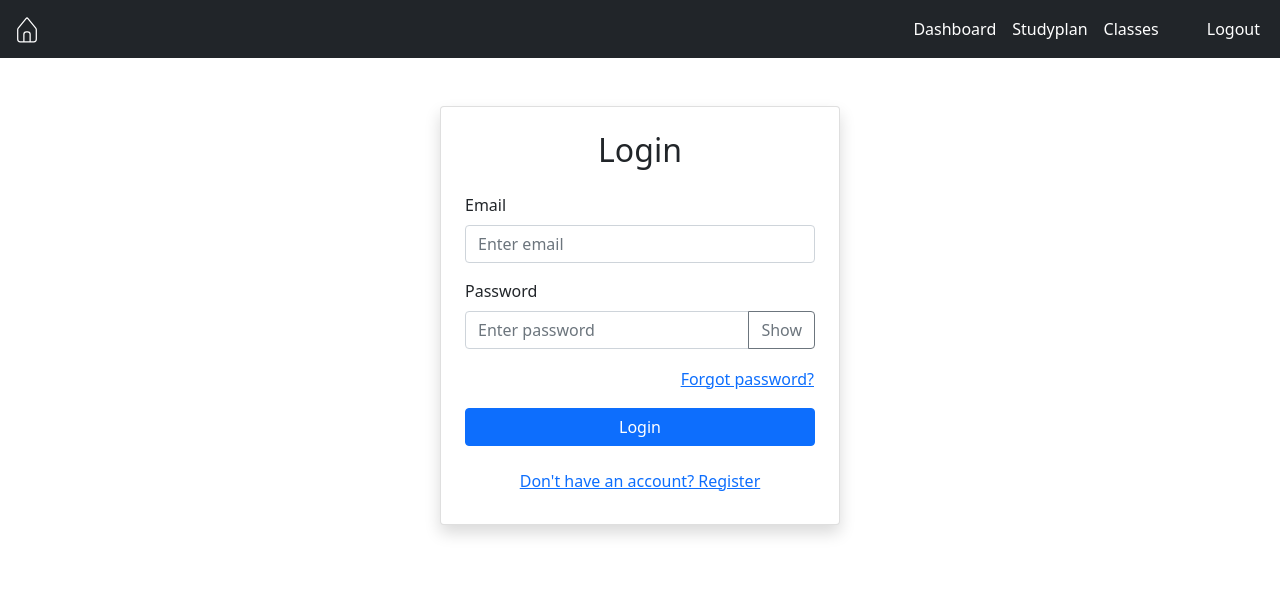
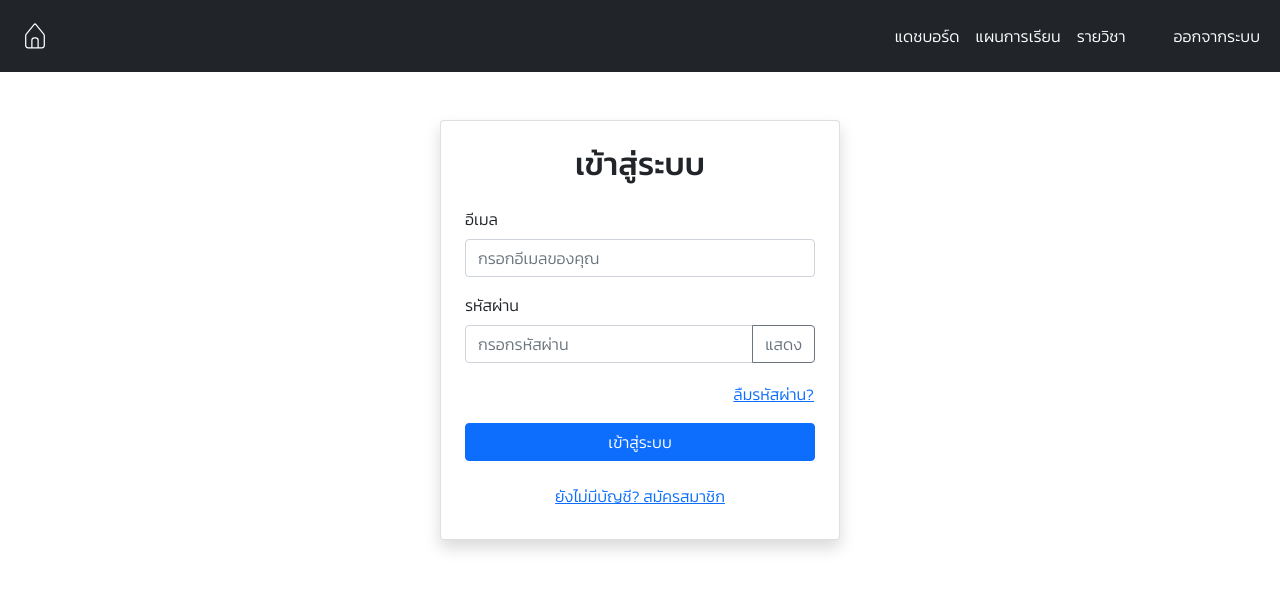
Before and after one commit to THEkingmay/class_cal_unit, a React (Vite) app: page /loginRegister in a window 1280 px wide. Shown: the top 590 px of the page. Built offline with nearby package versions, Linux system fonts and the light colour scheme; no server answers.

Commit message:
lastest version

```diff
--- a/index.html
+++ b/index.html
@@ -6,6 +6,9 @@
     <meta name="viewport" content="width=device-width, initial-scale=1.0" />
     <title>class_unit_calculator</title>
     <link href="https://cdn.jsdelivr.net/npm/bootstrap@5.0.2/dist/css/bootstrap.min.css" rel="stylesheet" integrity="sha384-EVSTQN3/azprG1Anm3QDgpJLIm9Nao0Yz1ztcQTwFspd3yD65VohhpuuCOmLASjC" crossorigin="anonymous">
+    <link rel="preconnect" href="https://fonts.googleapis.com">
+    <link rel="preconnect" href="https://fonts.gstatic.com" crossorigin>
+    <link href="https://fonts.googleapis.com/css2?family=Kanit:ital,wght@0,100;0,200;0,300;0,400;0,500;0,600;0,700;0,800;0,900;1,100;1,200;1,300;1,400;1,500;1,600;1,700;1,800;1,900&display=swap" rel="stylesheet">
   </head>
   <body>
     <div id="root"></div>
--- a/src/components/AuthWrapper.jsx
+++ b/src/components/AuthWrapper.jsx
@@ -2,14 +2,16 @@
 import { useEffect, useState, createContext } from 'react'
 import { onAuthStateChanged } from 'firebase/auth'
 import { useNavigate, useLocation } from 'react-router-dom'
+import { getUserStudyplan , getUserClasses } from '../data/fireStore'
 
 import { auth } from '../data/UserAuth'
 import Loading from '../items/Loading'
 
-const AuthContext = createContext()   // รวมทุกอย่างไว้ที่ context เพื่อประหยัดโควต้า firestore
+const AuthContext = createContext()   // รวมทุกอย่างไว้ที่ context เพื่อประหยัดโควต้า firestore ส่วนการเพิ่มลบหรืออับเดตค่อยไปทำในแต่ละหน้า
 
 export default function AuthWrapper({ children }) {
   const [currentUserID, setUID] = useState(null)
+  const [currEmail , setCurrEmail] = useState(null)
   const [loading, setLoading] = useState(true)
   const [studyPlanData , setPlanData ] = useState([]) // แผนการเรียนยังไงก็ต้องมีอันเดียวฉะนั้นใช้ index 0 เสมอ !!
 
@@ -22,18 +24,23 @@ export default function AuthWrapper({ children }) {
               const tmp=[]
               data.forEach(d=>tmp.push({id:d.id , data: d.data()}))
               setPlanData(tmp)
+              console.log(tmp)
           }catch(err){
               console.log(err.message)
           }
       }
-
+    const fetchUserClasses = async () =>{
+      // get classes after login for context
+    }
   useEffect(() => {
     setLoading(true)
     const unsubscribe = onAuthStateChanged(auth, (user) => {
       if(user){
         setUID(user.uid)
+        setCurrEmail(user.email)
       }else{
         setUID(null)
+        setCurrEmail(null)
         setPlanData([])
       }
       if (!user && location.pathname !== '/loginRegister') {
@@ -49,8 +56,9 @@ export default function AuthWrapper({ children }) {
   useEffect(() => {
     if (currentUserID) {
       fetchUersStudyplan()
+      fetchUserClasses()
     }
-  }, [currentUserID])
+  }, [currentUserID]) // after login ถ้าไอดีไม่เปลี่ยน ไม่เรียกเพราะจะได้ประหยัดโควต้าการเรียก firestore
 
   if (loading) {
     return(
@@ -58,7 +66,7 @@ export default function AuthWrapper({ children }) {
     }
 
   return (
-    <AuthContext.Provider value={{ currentUserID , navigate , studyPlanData , fetchUersStudyplan}}>
+    <AuthContext.Provider value={{ currentUserID, currEmail , navigate , studyPlanData , fetchUersStudyplan}}>
       {children}
     </AuthContext.Provider>
   )
--- a/src/components/Navbar.jsx
+++ b/src/components/Navbar.jsx
@@ -1,23 +1,28 @@
 import { Link } from "react-router-dom";
 import { CiHome } from "react-icons/ci";
 import { RxHamburgerMenu } from "react-icons/rx";
-import { useEffect , useState } from "react";
+import { useEffect, useState } from "react";
 import { useLocation } from "react-router-dom";
 import { logout } from "../data/UserAuth";
-import './Navbar.css'
+import "./Navbar.css";
 
+import { AuthContext } from "./AuthWrapper";
+import { useContext } from "react";
 import AlertMessage from "../items/AlertMessage";
 
 export default function Navbar() {
-    const [errMsg , setErrMsg] = useState("")
-    const [currPage , setCurrpage] = useState("")
-    const location = useLocation()
-    useEffect(()=>{
-        if(location.pathname==='/dashboard')setCurrpage("dashboard")
-        else if(location.pathname==='/studyplan')setCurrpage("studyplan")
-        else if(location.pathname==='/classes')setCurrpage("classes")
-        else setCurrpage("")
-    },[location.pathname])
+  const [errMsg, setErrMsg] = useState("");
+  const [currPage, setCurrPage] = useState("");
+  const location = useLocation();
+
+  const {currEmail} = useContext(AuthContext)
+
+  useEffect(() => {
+    if (location.pathname === "/dashboard") setCurrPage("dashboard");
+    else if (location.pathname === "/studyplan") setCurrPage("studyplan");
+    else if (location.pathname === "/classes") setCurrPage("classes");
+    else setCurrPage("");
+  }, [location.pathname]);
 
   const closeNavbar = () => {
     const menu = document.getElementById("navbarNav");
@@ -27,25 +32,27 @@ export default function Navbar() {
     }
   };
 
-    const handleLogout = async () =>{
-        try{
-            await logout()
-        }catch(err){
-            setErrMsg(err)
-            setTimeout(()=>{setErrMsg("")},3000)
+  const handleLogout = async () => {
+    try {
+      await logout();
+    } catch (err) {
+      setErrMsg(err.message);
+      setTimeout(() => {
+        setErrMsg("");
+      }, 3000);
     }
-    }
+  };
 
   return (
     <nav className="navbar navbar-expand-lg navbar-dark bg-dark">
-            <AlertMessage type={'error'} msg={errMsg}/>
+      <AlertMessage type={"error"} msg={errMsg} />
       <div className="container-fluid">
-                {/* โลโก้หรือปุ่มกลับหน้า Dashboard */}
+        {/* โลโก้ หรือปุ่มกลับไปหน้าแดชบอร์ด */}
         <Link to="/dashboard" className="navbar-brand">
-                    <CiHome size={30} />
+         <div className="d-flex  p-2 justify-content-center align-items-center"> <CiHome size={30} /><span className="small ms-2 text-light" >{currEmail}</span></div>
         </Link>
 
-                {/* ปุ่ม toggle menu บน mobile */}
+        {/* ปุ่ม toggle เมนูสำหรับมือถือ */}
         <button
           className="navbar-toggler"
           type="button"
@@ -53,25 +60,56 @@ export default function Navbar() {
           data-bs-target="#navbarNav"
           aria-controls="navbarNav"
           aria-expanded="false"
-                    aria-label="Toggle navigation"
+          aria-label="สลับเมนู"
         >
           <RxHamburgerMenu size={25} />
         </button>
 
-                {/* เมนู */}
+        {/* เมนูนำทาง */}
         <div className="collapse navbar-collapse" id="navbarNav">
-                    <ul className="navbar-nav ms-auto ">
+          <ul className="navbar-nav ms-auto">
             <li className="nav-item p-2 p-lg-0">
-                            <Link to="/dashboard" onClick={closeNavbar} className={`nav-link text-white hoverItem ${currPage==='dashboard'?'border-bottom':''}`}>Dashboard</Link>
+              <Link
+                to="/dashboard"
+                onClick={closeNavbar}
+                className={`nav-link text-white hoverItem ${
+                  currPage === "dashboard" ? "border-bottom" : ""
+                }`}
+              >
+                แดชบอร์ด
+              </Link>
             </li>
-                        <li className="nav-item  p-2 p-lg-0">
-                            <Link to="/studyplan" onClick={closeNavbar} className={`nav-link text-white hoverItem  ${currPage==='studyplan'?'border-bottom':''}`}>Studyplan</Link>
+            <li className="nav-item p-2 p-lg-0">
+              <Link
+                to="/studyplan"
+                onClick={closeNavbar}
+                className={`nav-link text-white hoverItem ${
+                  currPage === "studyplan" ? "border-bottom" : ""
+                }`}
+              >
+                แผนการเรียน
+              </Link>
             </li>
-                        <li className="nav-item  p-2 p-lg-0">
-                            <Link to="/classes" onClick={closeNavbar} className={`nav-link text-white hoverItem p- ${currPage==='classes'?'border-bottom':''}`}>Classes</Link>
+            <li className="nav-item p-2 p-lg-0">
+              <Link
+                to="/classes"
+                onClick={closeNavbar}
+                className={`nav-link text-white hoverItem ${
+                  currPage === "classes" ? "border-bottom" : ""
+                }`}
+              >
+                รายวิชา
+              </Link>
             </li>
-                        <li onClick={()=>{closeNavbar(); handleLogout()}} className="nav-item ms-lg-3 p-2 p-lg-0" style={{cursor:'pointer'}}>
-                            <a className="nav-link text-white ms-lg-3 hoverItem">Logout</a>
+            <li
+              onClick={() => {
+                closeNavbar();
+                handleLogout();
+              }}
+              className="nav-item ms-lg-3 p-2 p-lg-0"
+              style={{ cursor: "pointer" }}
+            >
+              <a className="nav-link text-white ms-lg-3 hoverItem">ออกจากระบบ</a>
             </li>
           </ul>
         </div>
--- /dev/null
+++ b/src/index.css
@@ -0,0 +1,4 @@
+body, html, .btn, .navbar, .form-control, .card, .nav-link {
+  font-family: 'Kanit', sans-serif;
+  font-weight: 300; /* ปรับให้บางลง (ค่าอื่น: 100, 200 ก็ได้) */
+}
--- a/src/items/Loading.jsx
+++ b/src/items/Loading.jsx
@@ -8,9 +8,9 @@ export default function Loading({ status }) {
         >
             <div className="text-center text-white">
                 <div className="spinner-grow text-light" role="status" style={{ width: '3rem', height: '3rem' }}>
-                    <span className="visually-hidden">Loading...</span>
+                    <span className="visually-hidden">กำลังโหลด...</span>
                 </div>
-                <p className="mt-3">Loading, please wait...</p>
+                <p className="mt-3">กำลังโหลด กรุณารอสักครู่...</p>
             </div>
         </div>
     );
--- a/src/main.jsx
+++ b/src/main.jsx
@@ -1,7 +1,7 @@
 import { StrictMode } from 'react'
 import { createRoot } from 'react-dom/client'
 import App from './App.jsx'
-
+import './index.css'
 createRoot(document.getElementById('root')).render(
   <StrictMode>
     <App />
--- a/src/pages/Classes.jsx
+++ b/src/pages/Classes.jsx
@@ -1,7 +1,9 @@
 export default function Classes(){
     return(
-        <div>
-            Show class data
+       <div className="container pt-5 ">
+        <div className="text-center mb-5">
+            <h1 className="display-4 fw-bold text-primary">วิชาเรียน</h1>
         </div>
+    </div>
     )
 }
--- a/src/pages/Dashboard.jsx
+++ b/src/pages/Dashboard.jsx
@@ -1,20 +1,56 @@
 import { useContext } from "react"
 import { AuthContext } from "../components/AuthWrapper"
+import { IoIosWarning } from "react-icons/io";
+import { FaChevronRight } from "react-icons/fa";
 
-export default function Dashbord(){
+export default function Dashboard() {
+  const { navigate, studyPlanData } = useContext(AuthContext)
 
-    const {navigate , studyPlanData} = useContext(AuthContext)
+  return (
+    <div className="container pt-5 ">
+      <div className="text-center mb-5">
+        <h1 className="display-4 fw-bold text-primary">แดชบอร์ด</h1>
+        <p className="text-muted fs-5">สรุปภาพรวมแผนการเรียนของคุณ</p>
+      </div>
 
-    return(
-        <div className="container p-4 ">
-            <div>
-                <div className="display-3 text-center">Dashboard</div>
-                { studyPlanData.length===0 && (
-                        <div>
-                            You need to add your studyplan fisrt
-                        </div>
-                )}
+      {studyPlanData.length === 0 && (
+        <div className="alert alert-warning shadow-sm p-4 rounded-4">
+            <div className="row align-items-center g-3">
+            <div className="col-12 col-md-8 d-flex align-items-center">
+                <IoIosWarning size={28} className="me-2 text-warning" />
+                <div>
+                <h5 className="mb-1 fw-semibold">ยังไม่มีแผนการเรียน</h5>
+                <p className="mb-0 text-muted small">
+                    คุณต้องเพิ่มสายการเรียนก่อนจึงจะสามารถใช้งานฟีเจอร์อื่น ๆ ได้
+                </p>
+                </div>
+            </div>
+            <div className="col-12 col-md-4">
+                <button
+                className="btn btn-outline-primary w-100 d-flex justify-content-center align-items-center gap-2 py-2"
+                onClick={() => navigate('/studyplan')}
+                >
+                <span className="fw-medium">เพิ่มแผนการเรียน</span>
+                <FaChevronRight />
+                </button>
+            </div>
             </div>
         </div>
-    )
+        )}
+
+      { studyPlanData.length>0 &&
+        <div className="card shadow-sm border-0 rounded-4 ">
+        <div className="card-body">
+          <h5 className="card-title">เนื้อหาหลักในแดชบอร์ด</h5>
+          <p className="card-text text-muted">
+            แผนการเรียน ไอดี : {studyPlanData[0].id || ""}<br/>
+            ชื่อแผนการเรียน : {studyPlanData[0].data.name || ""}<br/>
+            หน่วยกิตรวม : {studyPlanData[0].data.allUnit || ""}<br/>
+            <br/>
+            (ตรงนี้เมจะใส่เนื้อหาวิเคราะห์แผนการเรียน เช่น จำนวนหน่วยกิต คอร์สที่ต้องเรียน เป็นต้น)
+          </p>
+        </div>
+      </div>}
+    </div>
+  )
 }
--- a/src/pages/LoginPage.jsx
+++ b/src/pages/LoginPage.jsx
@@ -16,7 +16,7 @@ export default function LoginPage() {
     const handleSubmit = async (e) => {
         e.preventDefault()
         try {
-            if (email === '' || password === '') throw new Error("Input email and password")
+            if (email === '' || password === '') throw new Error("กรุณากรอกอีเมลและรหัสผ่าน")
             setLoad(true)
             if (isLogin) {
                 await login(email, password)
@@ -38,10 +38,10 @@ export default function LoginPage() {
     const handleResetPassword = async (e) => {
         e.preventDefault()
         try {
-            if (email === '') throw new Error("Input email to send reset password link")
+            if (email === '') throw new Error("กรุณากรอกอีเมลเพื่อส่งลิงก์รีเซ็ตรหัสผ่าน")
             setLoad(true)
             await resetPassword(email)
-            setAlertMsg("Send link to reset password")
+            setAlertMsg("ส่งลิงก์รีเซ็ตรหัสผ่านเรียบร้อยแล้ว")
             setAlertType("success")
         } catch (err) {
             setAlertType("error")
@@ -58,34 +58,34 @@ export default function LoginPage() {
     return (
         <div className="container d-flex justify-content-center align-items-center">
             <div className="card p-4 shadow mt-5" style={{ maxWidth: "400px", width: "100%" }}>
-                <h2 className="text-center mb-4">{isLogin ? 'Login' : 'Register'}</h2>
+                <h2 className="text-center mb-4">{isLogin ? 'เข้าสู่ระบบ' : 'สมัครสมาชิก'}</h2>
                 <form onSubmit={handleSubmit}>
                     <div className="mb-3">
-                        <label className="form-label">Email</label>
+                        <label className="form-label">อีเมล</label>
                         <input
                             type="email"
                             className="form-control"
                             value={email}
                             onChange={(e) => setEmail(e.target.value)}
-                            placeholder="Enter email"
+                            placeholder="กรอกอีเมลของคุณ"
                         />
                     </div>
                     <div className="mb-3">
-                        <label className="form-label">Password</label>
+                        <label className="form-label">รหัสผ่าน</label>
                         <div className="input-group">
                             <input
                                 type={showPass ? "text" : "password"}
                                 className="form-control"
                                 value={password}
                                 onChange={(e) => setPassword(e.target.value)}
-                                placeholder="Enter password"
+                                placeholder="กรอกรหัสผ่าน"
                             />
                             <button
                                 type="button"
                                 className="btn btn-outline-secondary"
                                 onClick={() => setShowPass(!showPass)}
                             >
-                                {showPass ? "Hide" : "Show"}
+                                {showPass ? "ซ่อน" : "แสดง"}
                             </button>
                         </div>
                     </div>
@@ -95,12 +95,12 @@ export default function LoginPage() {
                             className="btn btn-link p-0"
                             onClick={handleResetPassword}
                         >
-                            Forgot password?
+                            ลืมรหัสผ่าน?
                         </a>
                     </div>
                     <div className="d-grid mb-3">
                         <button type="submit" className="btn btn-primary">
-                            {isLogin ? "Login" : "Register"}
+                            {isLogin ? "เข้าสู่ระบบ" : "สมัครสมาชิก"}
                         </button>
                     </div>
                     <div className="text-center">
@@ -109,7 +109,7 @@ export default function LoginPage() {
                             className="btn btn-link"
                             onClick={() => setIsLogin(!isLogin)}
                         >
-                            {isLogin ? "Don't have an account? Register" : "Already have an account? Login"}
+                            {isLogin ? "ยังไม่มีบัญชี? สมัครสมาชิก" : "มีบัญชีแล้ว? เข้าสู่ระบบ"}
                         </a>
                     </div>
                 </form>
--- a/src/pages/StudyPlan.jsx
+++ b/src/pages/StudyPlan.jsx
@@ -1,7 +1,17 @@
+import { useState } from "react"
+
 export default function StudyPlan(){
+
     return(
-        <div>
-            This is study plan detail
+        <div className="container pt-5">
+            <div className="text-center mb-5">
+                <h1 className="display-4 fw-bold text-primary">แผนการเรียน</h1>
+            </div>
+            <div>
+                <form>
+
+                </form>
+            </div>
         </div>
     )
 }
```
Also changed, not shown: src/data/fireStore.js (+16 -2 lines). Lines whose indentation alone changed are shown as unchanged.
